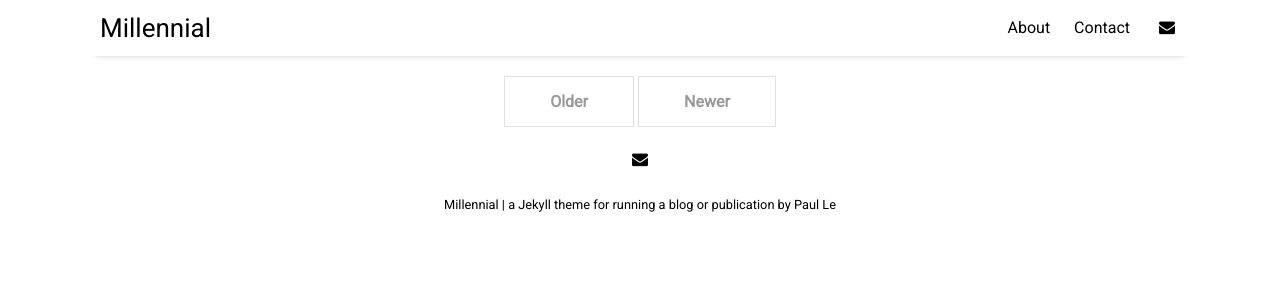
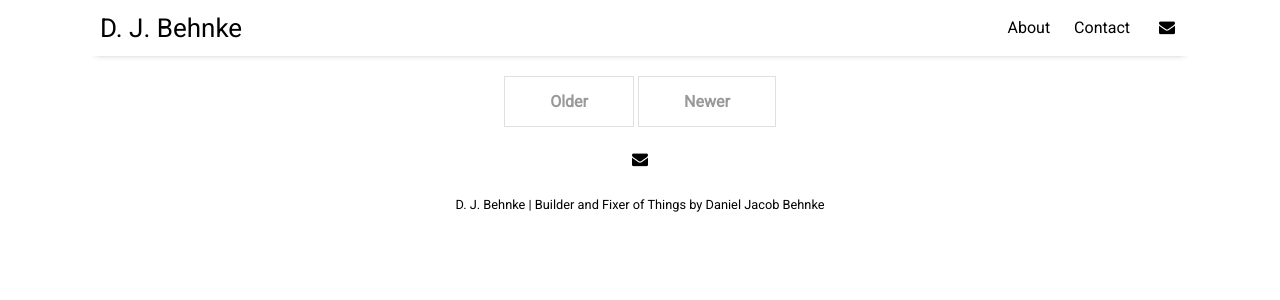
Before and after one commit to djbehnke/djbehnke.github.io, a Jekyll site: the page built from index.html, in a window 1280 px wide. Shown: the top 300 px of the page. Built offline with Jekyll 4.4.1, drawn with Linux system fonts in a browser that asks for light colours; nearby versions of some CDN libraries; the list of posts is cut into pages by our own code.

Commit message:
Update _config.yml

```diff
--- a/_config.yml
+++ b/_config.yml
@@ -14,9 +14,9 @@ sass:
   style: :nested
 
 # Customise atom feed settings (this is where Jekyll-Feed gets configuration information)
-title:		           "Millennial"
-description:	       "a Jekyll theme for running a blog or publication"
-author:              "Paul Le"
+title:		           "D. J. Behnke"
+description:	       "Builder and Fixer of Things"
+author:              "Daniel Jacob Behnke"
 
 # RSS 2.0 can be used instead of Atom by uncommenting following two lines
 #feed:
```
